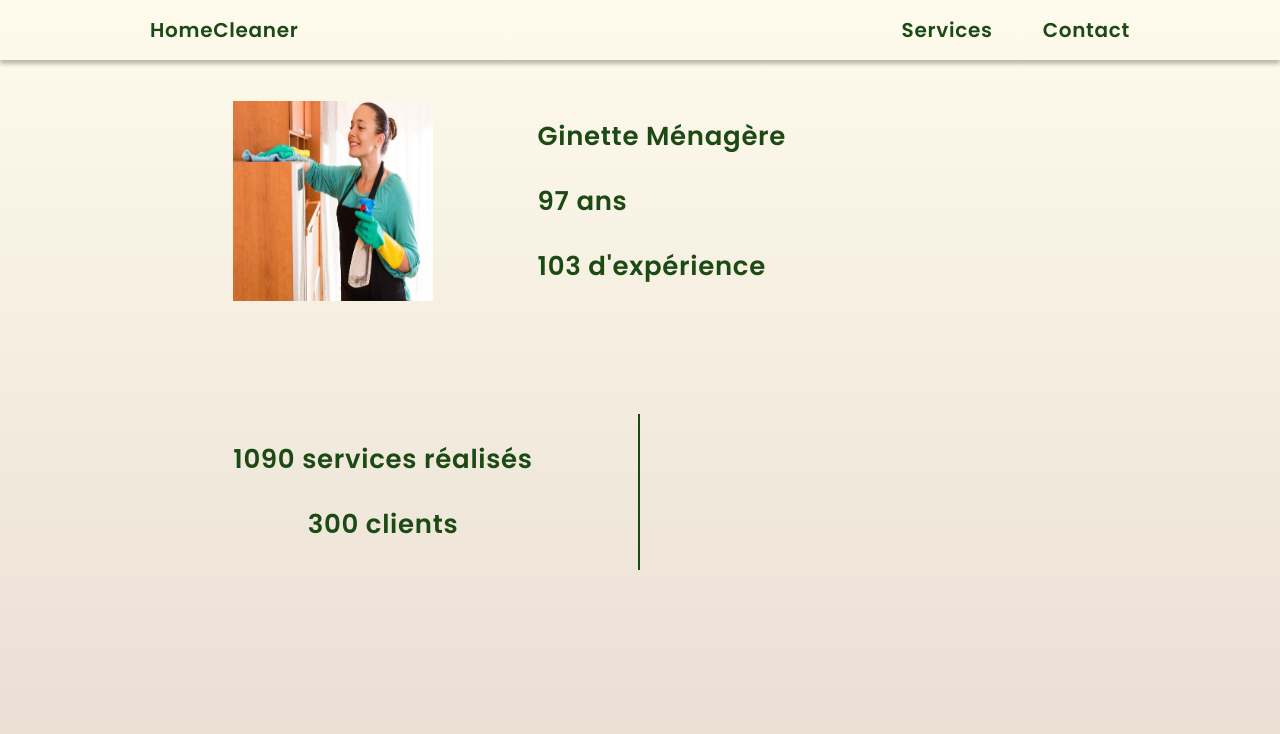
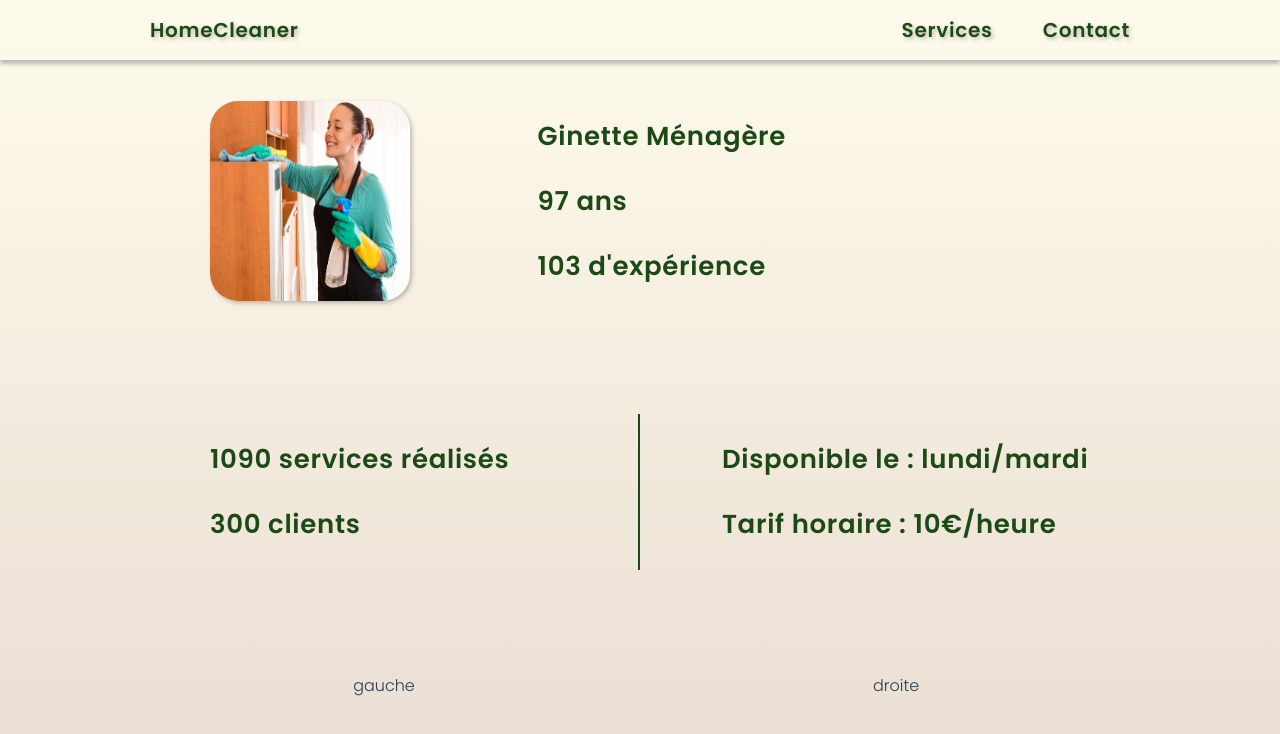
Before and after one commit to AdrienCalmesnil/10-2021-Home-Cleaner, a Vue app: page /contact in a window 1280 px wide. Shown: the top 734 px of the page. Built offline with nearby package versions, Linux system fonts and the light colour scheme.

Commit message:
perspectives & shadow added

```diff
--- a/src/components/Header.vue
+++ b/src/components/Header.vue
@@ -64,6 +64,7 @@ export default {
 
 .title {
   margin-left: 150px;
+  text-shadow: 2px 2px 4px rgba(0, 0, 0, 0.25);
 }
 
 .items {
@@ -72,6 +73,7 @@ export default {
 
 .items li {
   display: inline-block;
+  text-shadow: 2px 2px 4px rgba(0, 0, 0, 0.25);
 }
 
 .items #item_one {
--- a/src/views/Contact.vue
+++ b/src/views/Contact.vue
@@ -18,14 +18,18 @@
         </div>
         <div class="contact_wrapper_bottom bottom">
           <div class="bottom_left">
-            <p>{{ services.Ginette }} services réalisés</p>
-            <p>{{ clients.Ginette }} clients</p>
+            <p class="services">{{ services.Ginette }} services réalisés</p>
+            <p class="clients">{{ clients.Ginette }} clients</p>
           </div>
           <div class="bottom_right">
-            <p></p>
-            <p></p>
+            <p class="dispo">Disponible le : {{ dispo.Ginette }}</p>
+            <p class="tarif">Tarif horaire : {{ tarif.Ginette }}€/heure</p>
           </div>
         </div>
+        <footer>
+          <div class="footer_left">gauche</div>
+          <div class="footer_right">droite</div>
+        </footer>
       </div>
     </div>
   </div>
@@ -64,6 +68,12 @@ export default {
       clients: {
         Ginette: 300,
       },
+      dispo: {
+        Ginette: "lundi/mardi",
+      },
+      tarif: {
+        Ginette: 10,
+      },
     };
   },
 };
@@ -88,13 +98,16 @@ export default {
 
 .top_left {
   display: flex;
-  justify-content: center;
+  justify-content: flex-start;
   align-items: center;
+  padding-left: 20%;
 }
 
 img {
   width: 200px;
   height: 200px;
+  border-radius: 28px;
+  box-shadow: 2px 2px 4px rgba(0, 0, 0, 0.25);
 }
 
 .name,
@@ -120,5 +133,24 @@ p {
 
 .bottom_left {
   border-right: 2px solid #1c4a15;
+  padding-left: 16%;
+}
+
+.bottom_right {
+  padding-left: 16%;
+}
+
+.services,
+.clients,
+.dispo,
+.tarif {
+  display: flex;
+  justify-content: flex-start;
+}
+
+footer {
+  margin-top: 10%;
+  display: grid;
+  grid-template-columns: 50% 50%;
 }
 </style>
--- a/src/views/Login.vue
+++ b/src/views/Login.vue
@@ -57,7 +57,7 @@
       </form>
 
       <div class="but_login" v-if="mode == 'login'">
-          <button @click="goToServices()" id="but_login">Se connecter</button>
+        <button @click="goToServices()" id="but_login">Se connecter</button>
       </div>
       <div class="but_login" v-else>
         <button @click="goToServices()" id="but_login">Créer mon compte</button>
@@ -86,8 +86,8 @@ export default {
       this.mode = "login";
     },
     goToServices() {
-      this.$router.push('/services');
-    }
+      this.$router.push("/services");
+    },
   },
 };
 </script>
@@ -106,6 +106,7 @@ export default {
   background: #fffdf4;
   border-radius: 37px;
   padding: 64px 86px;
+  box-shadow: 2px 2px 4px rgba(0, 0, 0, 0.25);
 }
 
 .box_title {
@@ -205,6 +206,7 @@ input {
   font-weight: normal;
   font-size: 25px;
   color: #1c4a15;
+  box-shadow: 2px 2px 4px rgba(0, 0, 0, 0.25);
   text-shadow: 2px 2px 4px rgba(0, 0, 0, 0.25);
 }
 
--- a/src/views/Services.vue
+++ b/src/views/Services.vue
@@ -63,9 +63,9 @@ export default {
         Jean: "Jeudi/Vendredi/Dimanche",
       },
       tarif: {
-        Ginette: "10",
-        Bernard: "50",
-        Jean: "20",
+        Ginette: 10,
+        Bernard: 50,
+        Jean: 20,
       },
     };
   },
@@ -92,18 +92,19 @@ export default {
   display: grid;
   grid-template-columns: 30% 70%;
   border-radius: 30px;
+  box-shadow: 2px 2px 4px rgba(0, 0, 0, 0.25);
 }
 
 .left {
   padding-bottom: 30px;
   margin-bottom: 30px;
-
   border-bottom: 2px solid #1c4a15;
 }
 
 img {
   width: 200px;
   height: 200px;
+  border-radius: 28px;
 }
 
 .right {
@@ -152,6 +153,7 @@ img {
   font-weight: normal;
   font-size: 25px;
   color: #1c4a15;
+  box-shadow: 2px 2px 4px rgba(0, 0, 0, 0.25);
   text-shadow: 2px 2px 4px rgba(0, 0, 0, 0.25);
   transition: all 0.3s ease;
 }
```
